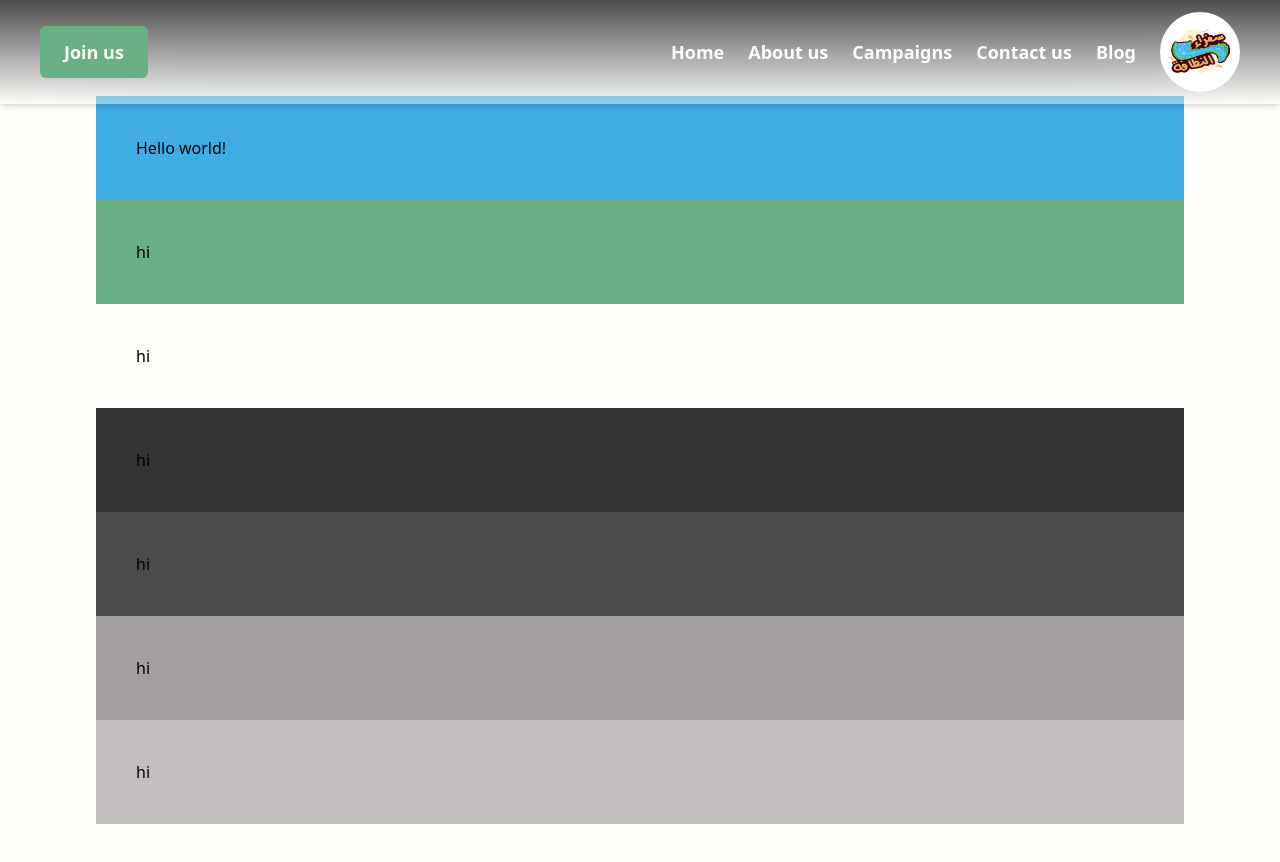
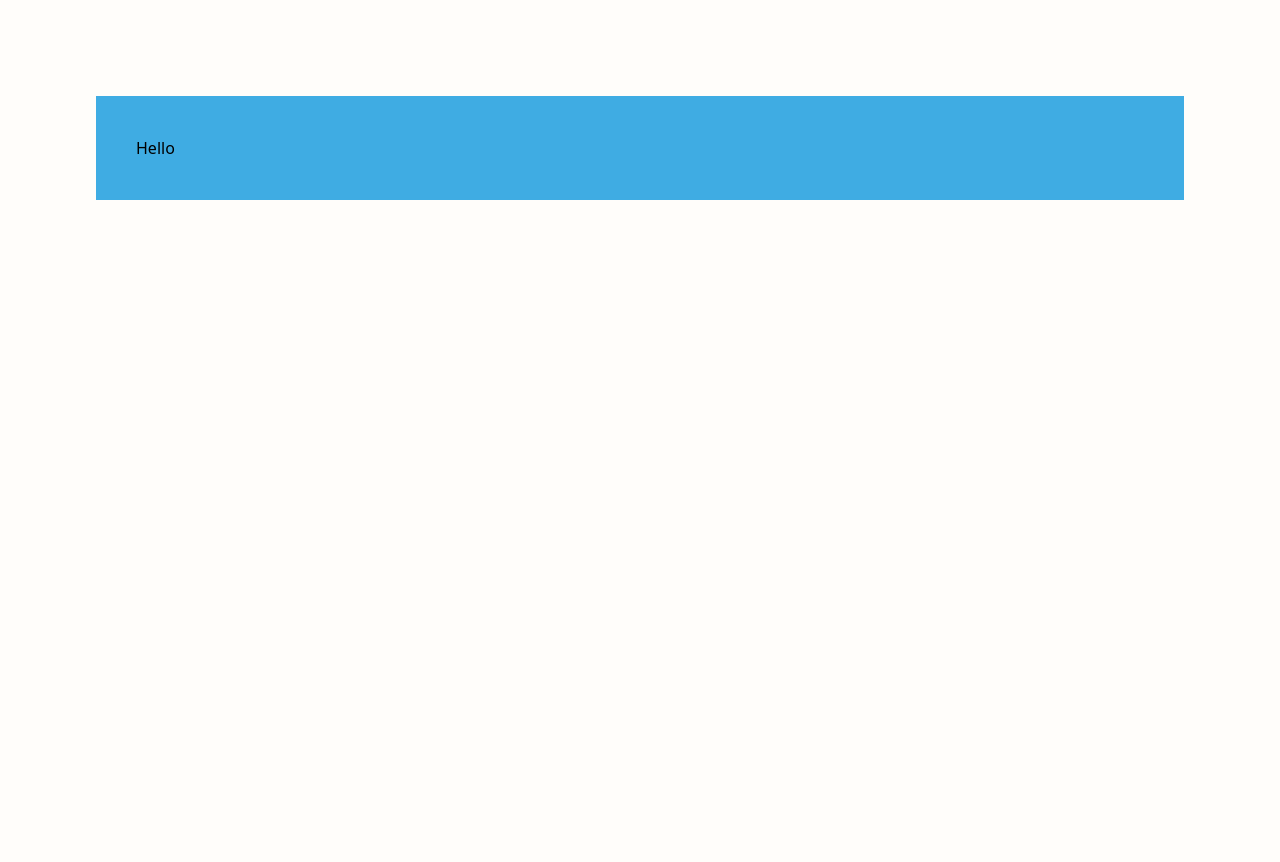
Before and after one commit to Clean-Iraq-Campaign-2/Iraqi-Cleaning-Campaign-2, a Next.js app: page /en in a window 1280 px wide. Shown: the top 862 px of the page. After the commit the page ends 800 px from the top, so only its background shows below. Built offline with nearby package versions, Linux system fonts and the light colour scheme.

Commit message:
add internalization ,remove unrelated changes

```diff
--- a/src/app/[locale]/campaigns/page.tsx
+++ /dev/null
@@ -1,13 +0,0 @@
-'use client';
-import Image from 'next/image'
-import {useTranslations} from 'next-intl';
-
-export default function Campaigns() {
-    const t = useTranslations('Index');
-  return (
-    <main className=" min-h-screen w-screen items-center justify-center p-24">
- <h1>Campaigns</h1>
-
-    </main>
-  )
-}
--- a/src/app/[locale]/layout.tsx
+++ b/src/app/[locale]/layout.tsx
@@ -1,10 +1,8 @@
-import Header from '@/global/components/Header'
 import './globals.css'
 import type { Metadata } from 'next'
 import { Inter } from 'next/font/google'
 import {NextIntlClientProvider} from 'next-intl';
 import {notFound} from 'next/navigation';
-import Footer from '@/global/components/Footer';
 
 export function generateStaticParams() {
   return [{locale: 'en'}, {locale: 'ar'}];
@@ -35,10 +33,8 @@ export default async function RootLayout({
     <html lang="en">
       <body className="bg-light">
       <NextIntlClientProvider locale={locale} messages={messages}>
-        <Header/>
         {children}
-           </NextIntlClientProvider>
-        <Footer/>
+      </NextIntlClientProvider>
         </body>
     </html>
   )
--- a/src/app/[locale]/page.tsx
+++ b/src/app/[locale]/page.tsx
@@ -7,13 +7,6 @@ export default function Home() {
   return (
     <main className=" min-h-screen w-screen items-center justify-center p-24">
     <div className='bg-primary p-10'>{ t("helo")} </div>
-    <div className='bg-secondary p-10'> hi </div>
-    <div className='bg-light p-10'> hi </div>
-    <div className='bg-gray1 p-10'> hi </div>
-    <div className='bg-gray2 p-10'> hi </div>
-    <div className='bg-gray3 p-10'> hi </div>
-    <div className='bg-gray4 p-10'> hi </div>
-
     </main>
   )
 }
--- a/src/global/components/Footer.tsx
+++ /dev/null
@@ -1,13 +0,0 @@
-import Link from 'next/link';
-import logo from '../../../public/logo.jpeg';
-import Image from 'next/image'
-
-export default function Footer() {
-  return (
-
-      <footer className='' >
-
-      </footer>
-
-  )
-}
--- a/src/global/components/Header.tsx
+++ /dev/null
@@ -1,41 +0,0 @@
-'use client';
-import Link from 'next/link';
-import logo from '../../../public/logo.jpeg';
-import Image from 'next/image';
-import {useTranslations} from 'next-intl';
-import MainButton from './MainButton';
-import {ROUTES} from "../../app/routes"
-
-export default function Header() {
-  const t = useTranslations('Index');
-  const HEADER_NAV =[
-    {link:ROUTES.home,text:t("home")},
-    {link:ROUTES.about,text:t("about-us")},
-    {link:ROUTES.campaigns,text:t("campaigns")},
-    {link:ROUTES.contact,text:t("contact-us")},
-    {link:ROUTES.blog,text:t("blog")},
-
-  ]
-
-  return (
-
-      <header className='fixed top-0 left-0
-      flex bg-gradient-to-b from-gray2 to-transparent bg-opacity-40 backdrop-filter backdrop-blur-3xl shadow-md z-50 justify-between p-3 w-screen px-10' >
-      <MainButton text={t("join-us")}/>
-      <div className='flex items-center gap-6'>
-      <nav>
-        <ul className='flex gap-6 text-light font-semibold text-lg'>
-         {HEADER_NAV.map(item=>(<li key={item.text}><Link href={item.link}>{item.text}</Link></li>))}
-
-        </ul>
-        </nav>
-       <Image
-        src={logo}
-        alt="logo"
-        className='rounded-full w-20 h-20'
-      />
-      </div>
-      </header>
-
-  )
-}
--- a/src/global/components/MainButton.tsx
+++ /dev/null
@@ -1,5 +0,0 @@
-export default function  MainButton ({text}:{text:string}) {
-  return (
-    <button className="bg-secondary text-light font-bold px-6 rounded-md h-fit my-auto py-3 text-lg">{text}</button>
-  )
-}
--- a/src/messages/ar.json
+++ b/src/messages/ar.json
@@ -1,14 +1,5 @@
 {
   "Index": {
-    "helo": "Hello world! arabic",
-    "about-us":"عنا",
-    "campaigns":"الحملات",
-    "contact-us":"تواصل معنا",
-    "home":"الرئيسية",
-    "blog":"مدونة",
-    "join-us":"انضم معنا"
-
-
-
+    "helo": "مرحبا"
   }
 }
--- a/src/messages/en.json
+++ b/src/messages/en.json
@@ -1,11 +1,5 @@
 {
   "Index": {
-    "helo": "Hello world!",
-    "about-us":"About us",
-    "campaigns":"Campaigns",
-    "contact-us":"Contact us",
-    "home":"Home",
-    "blog":"Blog",
-    "join-us":"Join us"
+    "helo": "Hello"
   }
 }
```
Also changed, not shown: 1 other file (tests, documents, lock files or other folders).
